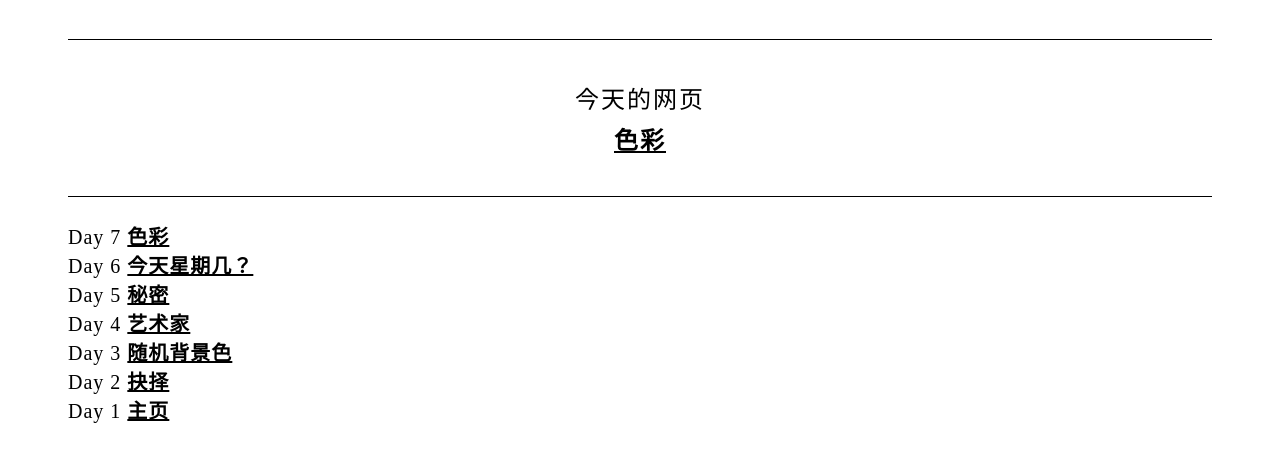
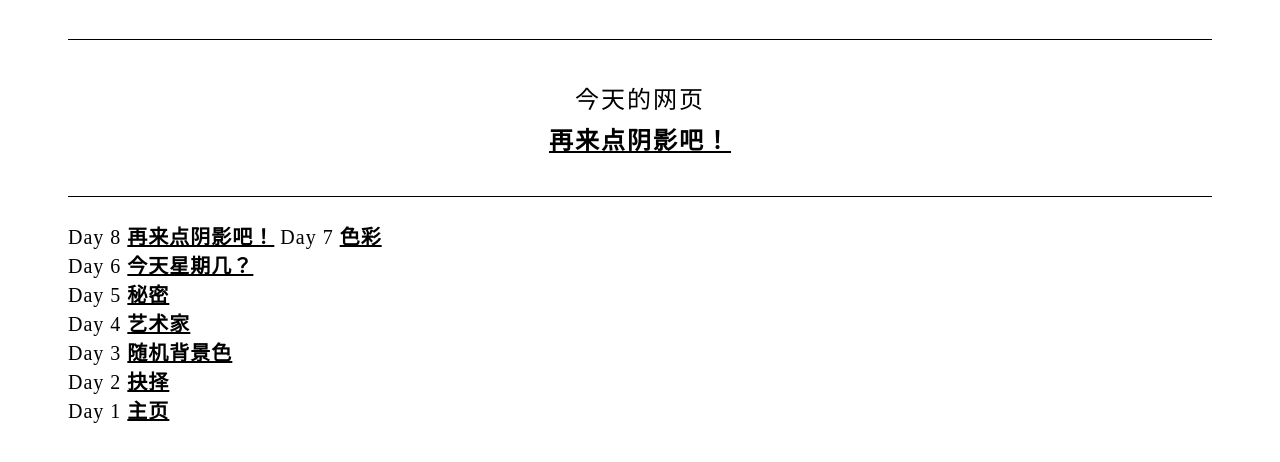
Before and after one commit to liuyuanswu/180, a plain HTML site: page index.html in a window 1280 px wide. Shown: the part 248-710 px from the top of the page. Drawn offline with Linux system fonts and the light colour scheme.

Commit message:
上传第八天的项目

```diff
--- a/index.html
+++ b/index.html
@@ -26,10 +26,11 @@
 
 			<div class="today">
 				<h2>今天的网页</h2>
-				<a href="7_technicolor_boxes.html">色彩</a>
+				<a href="8_more_drop_shadow.html">再来点阴影吧！</a>
 			</div>
 
 			<div class="web list">
+				Day 8 <a href="8_more_drop_shadow.html">再来点阴影吧！</a>
 				Day 7 <a href="7_technicolor_boxes.html">色彩</a><br>
 				Day 6 <a href="6_day_tracker.html">今天星期几？</a><br>
 				Day 5 <a href="5_secret_message.html">秘密</a><br>
```
